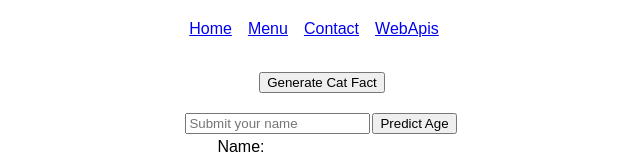
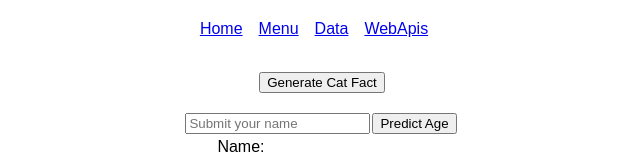
Before and after one commit to liidiailves/learnreact, a React (Vite) app: page /learnreact/webapis in a window 1280 px wide. Shown: the top 158 px of the page, without its empty margins (322-962 px from the left). Built offline with nearby package versions, Linux system fonts and the light colour scheme.

Commit message:
Add useLoaderData and useNavigation example

```diff
--- a/src/App.jsx
+++ b/src/App.jsx
@@ -9,8 +9,8 @@ import {
 import Home from "./pages/Home";
 import WebApis from "./pages/WebApis";
 import Menu from "./pages/Menu";
-import Contact from "./pages/Contact";
 import Navbar from "./components/Navbar";
+import Data, { dataLoader } from "./pages/Data";
 
 function App() {
   const router = createBrowserRouter(
@@ -19,7 +19,7 @@ function App() {
         <Route index element={<Home />} />
         <Route path="/learnreact/webapis" element={<WebApis />} />
         <Route path="/learnreact/menu" element={<Menu />} />
-        <Route path="/learnreact/contact" element={<Contact />} />
+        <Route path="/learnreact/data" element={<Data />} loader={dataLoader} />
         <Route path="/learnreact/*" element={<h1>Page not found!</h1>} />
       </Route>
     )
--- a/src/components/Navbar.jsx
+++ b/src/components/Navbar.jsx
@@ -9,8 +9,8 @@ export default function Navbar() {
       <Link to="/learnreact/menu" className="link">
         Menu
       </Link>
-      <Link to="/learnreact/Contact" className="link">
-        Contact
+      <Link to="/learnreact/data" className="link">
+        Data
       </Link>
       <Link to="/learnreact/webapis" className="link">
         WebApis
--- a/src/pages/Contact.jsx
+++ /dev/null
@@ -1,3 +0,0 @@
-export default function Contact() {
-  return <div>Contact</div>;
-}
--- /dev/null
+++ b/src/pages/Data.jsx
@@ -0,0 +1,23 @@
+import { useLoaderData, useNavigation } from "react-router-dom";
+
+export default function Data() {
+  const dogUrl = useLoaderData();
+  const navigation = useNavigation();
+
+  if (navigation.state === "loading") {
+    return <h1>Loading...</h1>;
+  }
+
+  return (
+    <div className="data">
+      <img src={dogUrl} width="300" alt="dog" />
+    </div>
+  );
+}
+
+export const dataLoader = async () => {
+  const res = await fetch("https://random.dog/woof.json");
+  const dog = await res.json();
+
+  return dog.url;
+};
```
